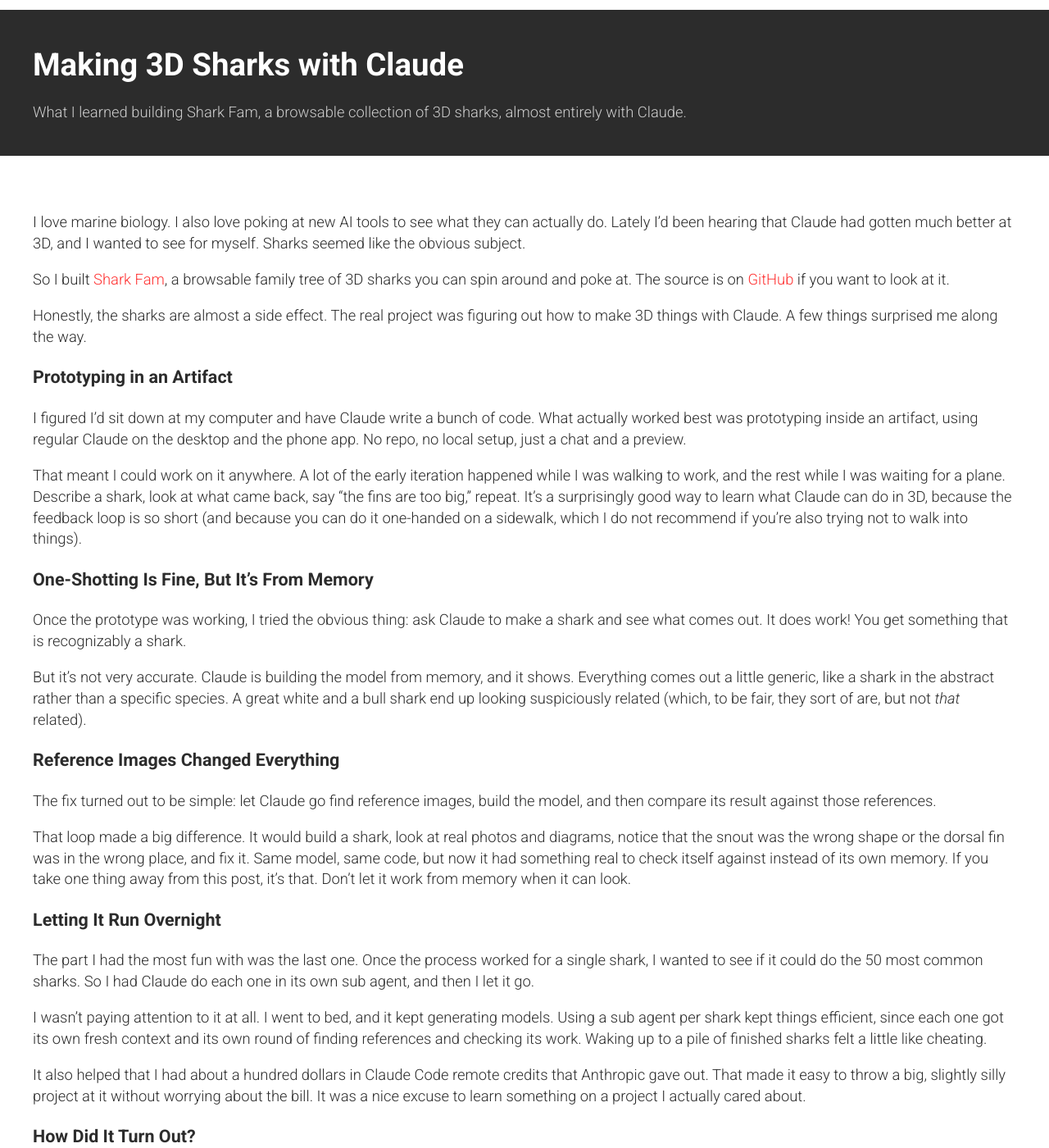
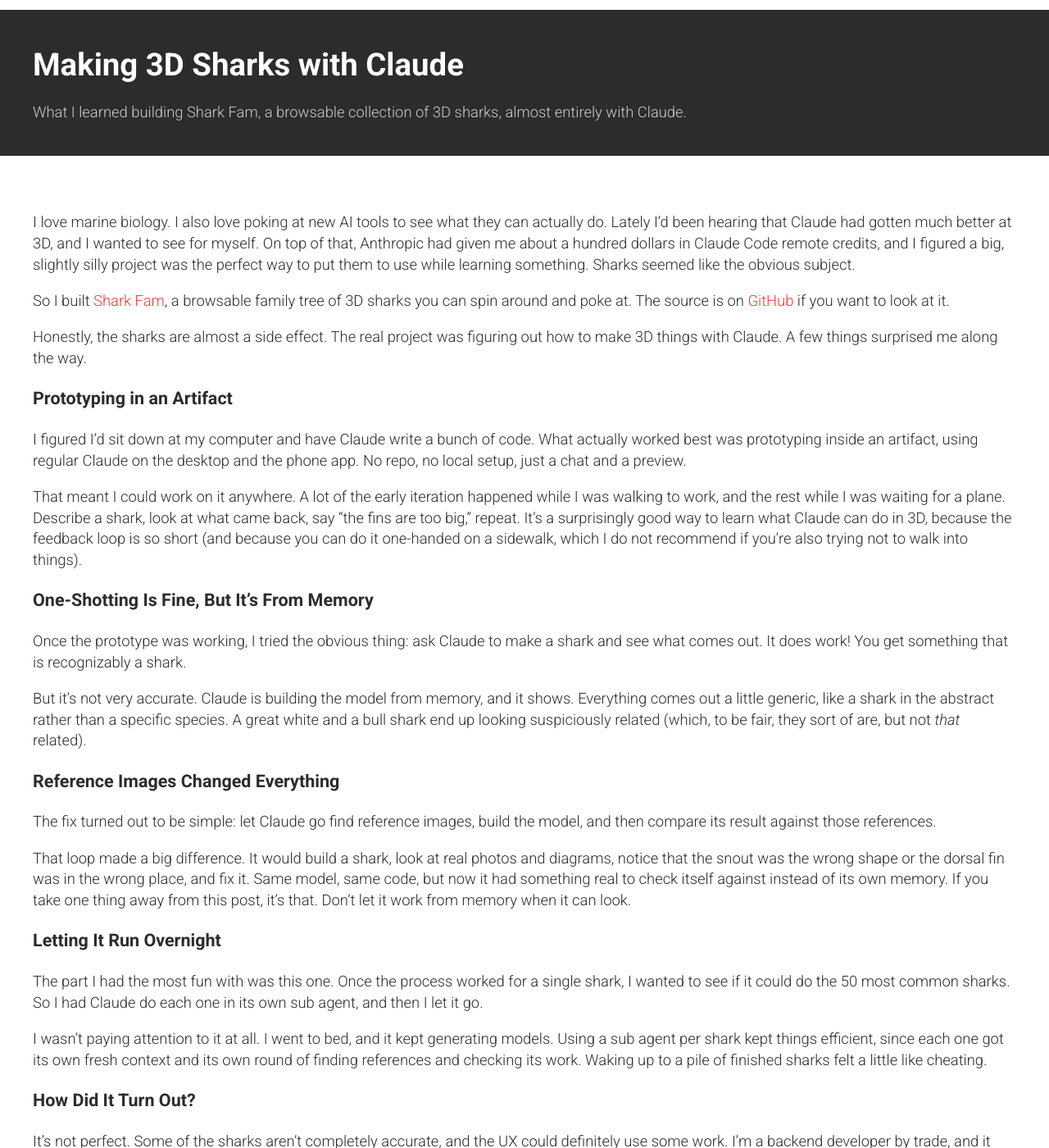
Before and after one commit to msiebert/msiebert.github.io, a Jekyll site: the page built from _posts/2026-10-13-making-3d-sharks-with-claude.md, in a window 1280 px wide and 1400 px high, scrolled down 195 px. Shown: the whole window at 82% size. Built offline with Jekyll 4.4.1, drawn with Linux system fonts in a browser that asks for light colours; comment, search, counter and statistics services are not loaded.

Commit message:
Move credits mention into the intro
Co-Authored-By: Claude Sonnet 5.5 <noreply@anthropic.com>
Claude-Session: https://claude.ai/code/session_011oUMFL9w8ArRXjZg3VhcCX

```diff
--- a/_posts/2026-10-13-making-3d-sharks-with-claude.md
+++ b/_posts/2026-10-13-making-3d-sharks-with-claude.md
@@ -8,7 +8,7 @@ metaname: Making 3D Sharks with Claude
 image: projects/shark-fam-mark.jpg
 ---
 
-I love marine biology. I also love poking at new AI tools to see what they can actually do. Lately I'd been hearing that Claude had gotten much better at 3D, and I wanted to see for myself. Sharks seemed like the obvious subject.
+I love marine biology. I also love poking at new AI tools to see what they can actually do. Lately I'd been hearing that Claude had gotten much better at 3D, and I wanted to see for myself. On top of that, Anthropic had given me about a hundred dollars in Claude Code remote credits, and I figured a big, slightly silly project was the perfect way to put them to use while learning something. Sharks seemed like the obvious subject.
 
 So I built [Shark Fam](https://msiebert.github.io/shark-fam/), a browsable family tree of 3D sharks you can spin around and poke at. The source is on [GitHub](https://github.com/msiebert/shark-fam) if you want to look at it.
 
@@ -34,11 +34,9 @@ That loop made a big difference. It would build a shark, look at real photos and
 
 ### Letting It Run Overnight
 
-The part I had the most fun with was the last one. Once the process worked for a single shark, I wanted to see if it could do the 50 most common sharks. So I had Claude do each one in its own sub agent, and then I let it go.
+The part I had the most fun with was this one. Once the process worked for a single shark, I wanted to see if it could do the 50 most common sharks. So I had Claude do each one in its own sub agent, and then I let it go.
 
 I wasn't paying attention to it at all. I went to bed, and it kept generating models. Using a sub agent per shark kept things efficient, since each one got its own fresh context and its own round of finding references and checking its work. Waking up to a pile of finished sharks felt a little like cheating.
-
-It also helped that I had about a hundred dollars in Claude Code remote credits that Anthropic gave out. That made it easy to throw a big, slightly silly project at it without worrying about the bill. It was a nice excuse to learn something on a project I actually cared about.
 
 ### How Did It Turn Out?
 
```
